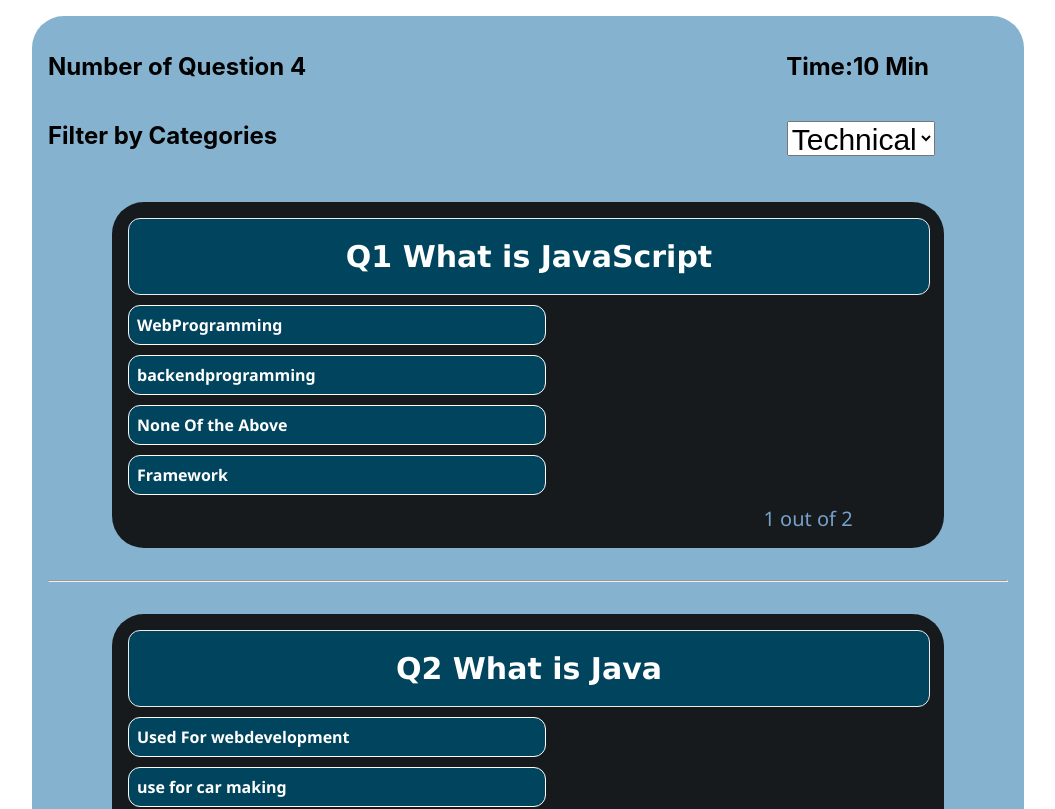
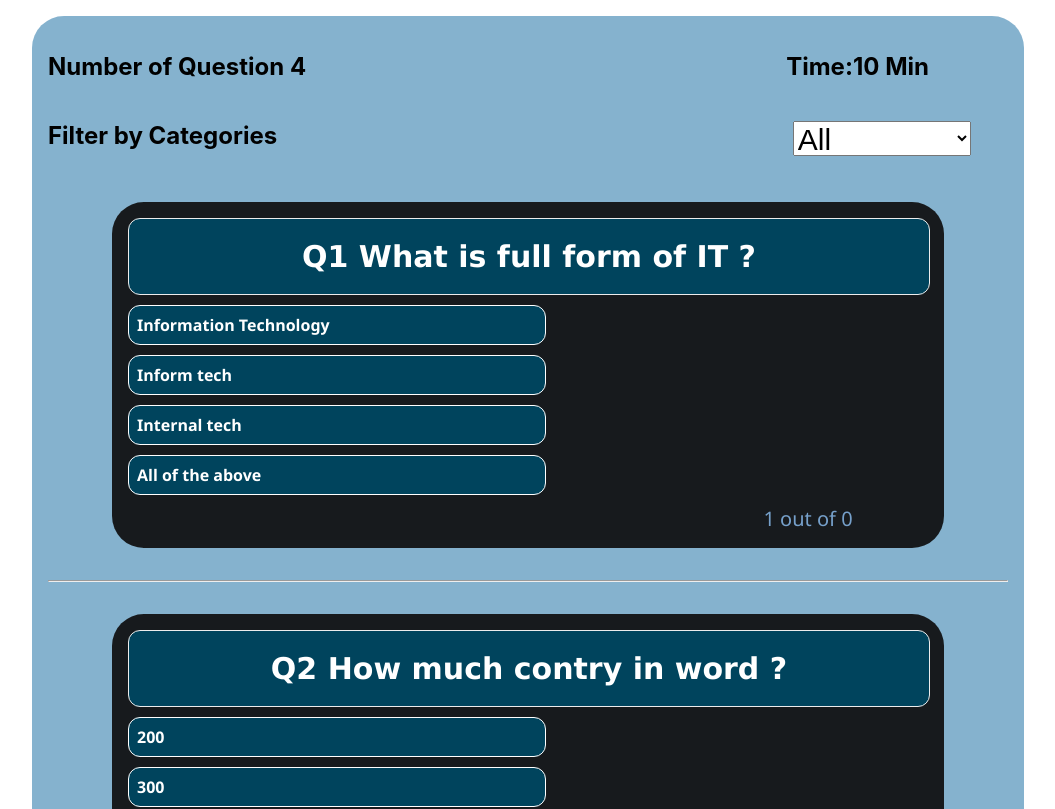
Before and after one commit to shetevaibhav/Quizeapp-Reactjs, a React (Create React App) app: page / in a window 1280 px wide. Shown: the part 780-1589 px from the top of the page, without its empty margins (112-1167 px from the left). Built offline with nearby package versions, Linux system fonts and the light colour scheme.

Commit message:
final commit

```diff
--- a/src/App.js
+++ b/src/App.js
@@ -8,8 +8,8 @@ function App() {
   const initquestions = [
    { id: 1, question: "What is full form of IT ?", option1: "Information Technology", option2: "Inform tech", option3: "Internal tech", option4: "All of the above" ,category:"general",correctAnswer:"Used For frontend"},
    { id: 2, question: "How much contry in word ?", option1: "200", option2: "300", option3: "276 ", option4: "none of the this",category:"general",correctAnswer:"All of the above" },
-   { id: 3, question: "What is JavaScript", option1: "WebProgramming", option2: "backendprogramming", option3: "None Of the Above", option4: "Framework",category:"technical",correctAnswer:"None Of the Above" },
-   { id: 4, question: "What is Java", option1: "Used For webdevelopment", option2: "use for car making", option3: "software development ", option4: "All of the above",category:"technical",correctAnswer:"Used For webdevelopment" }  ];
+   { id: 3, question: "What is JavaScript", option1: "WebProgramming", option2: "backendprogramming", option3: "None Of the Above", option4: "Framework",category:"technology",correctAnswer:"None Of the Above" },
+   { id: 4, question: "What is Java", option1: "Used For webdevelopment", option2: "use for car making", option3: "software development ", option4: "All of the above",category:"technology",correctAnswer:"Used For webdevelopment" }  ];
 
   const[question,setquestion]=useState(initquestions);
 
--- a/src/component/NewQuestion/QuestionForm.js
+++ b/src/component/NewQuestion/QuestionForm.js
@@ -118,8 +118,10 @@ function QuestionForm(props) {
         <label className="label">Categories</label>
         <select onChange={categorieschangehandler} value={userInput.enteredcategories} className="dropdown">
         <option>Select</option>
-        <option value="technical">Technical</option>
+        <option value="technical">Mathematic</option>
         <option value="general">General</option>
+        <option value="general">Science</option>
+        <option value="general">Technology</option>
         </select>
         </div>
         <div className="new-expense__control">
--- a/src/component/QuestionFilter/Questionfilter.js
+++ b/src/component/QuestionFilter/Questionfilter.js
@@ -26,8 +26,11 @@ import './Questionfilter.css';
         <h2>Filter by Categories</h2>
          <div className='time'>
         <select className='dropop' value={props.selected} onChange={dropdownChangeHandler}>
-        <option value="technical">Technical</option>
+        <option value="technology">Technology</option>
         <option value="general">General</option>
+        <option value="science">Science</option>
+        <option value="math">Mathematic</option>
+        <option value="all">All</option>
         </select>
         </div>
         </div>
--- a/src/component/Quiz/Question.js
+++ b/src/component/Quiz/Question.js
@@ -7,7 +7,7 @@ function Question(props) {
   const questions = props.question;
   const len = Object.keys(questions).length;
 
-  const [filtercategory,setfiltercategory]=useState("technical");
+  const [filtercategory,setfiltercategory]=useState("all");
 
   const filterchangehandler=(selectedcategory)=>{
 
@@ -30,6 +30,13 @@ function Question(props) {
    }
 
 
+   if(filtercategory==="all")
+   {
+    questioncontent=questions.map((ques,index)=>{
+        return <div><Quize key={ques.id} question={ques} len={length1} index={index}/><hr/></div>
+    });
+   }
+
 
   return (
     <div className="question-box">
```
